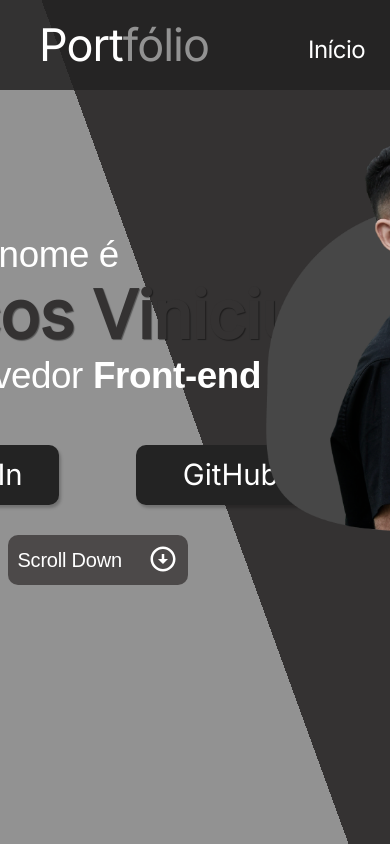
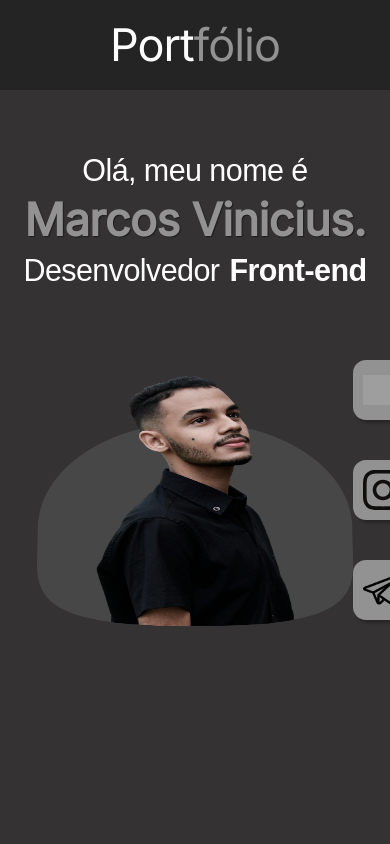
Before and after one commit to MvFranca/portfolio, a React (Vite) app: page / in a window 390 px wide. Shown: the top 844 px of the page. Built offline with nearby package versions, Linux system fonts and the light colour scheme; no server answers; grey boxes are pictures that could not be loaded.

Commit message:
modifiquei design do inicio

```diff
--- a/src/ui/components/inicio/Inicio.tsx
+++ b/src/ui/components/inicio/Inicio.tsx
@@ -37,12 +37,14 @@ const Inicio = () => {
           </section>
 
           <section id={styles.imagens}>
+            <div className={styles.direita}>
               <div id={styles.minhaimagem1}>
                 <img
                   src="./minha-foto-com-eclipse.png"
                   alt=""
                   id={styles.minhaimagem1}
                 />
+              </div>
             </div>
 
             <div id={styles.outrasredes}>
--- a/src/ui/styles/Inicio/Inicio.module.css
+++ b/src/ui/styles/Inicio/Inicio.module.css
@@ -129,14 +129,17 @@
 }
 
 #minhaimagem1 {
-  height: 480px;
+  height: 450px;
+  width: 100%;
+  min-width: 450px;
+  max-width: 450px;
   animation: flutuacao 2.5s linear infinite;
   margin-right: -60px;
 }
 
 #imagens {
   display: flex;
-  justify-content: space-around;
+  justify-content: center;
   align-items: center;
   height: 600px;
   width: 50%;
@@ -300,3 +303,112 @@
   padding-left: 5px;
   padding-right: 5px;
 }
+
+@media (max-width: 1000px) {
+
+  #inicio{
+      background: #343232;
+      height: max-content;
+  }
+
+  #textos, #imagens{
+    width: 100%;
+  }
+
+  .direita{
+    width: max-content;
+    height: max-content;
+  }
+
+  #textos{
+    margin-top: 100px;
+  }
+
+  #imagens{
+    margin-top: 0px;
+    height: 400px;
+    justify-content: center;
+  }
+
+ nav{
+  display: none;
+ }
+
+ #menu{
+  display: flex;
+  height: 80px;
+  justify-content: space-around;
+  background-color: #929292a4;
+
+  }
+
+  #menu p{
+  height: 90px;
+  font-family: 'Inter';
+  font-style: normal;
+  font-size: 40px;
+  line-height: 150%;
+  letter-spacing: -0.022em;
+  margin-left: 0;
+  }
+
+  #tracos{
+      width: 35px;
+      display: block;
+  }
+
+  #apresentacao{
+      justify-content: space-evenly;
+      margin-top: 45px;
+      flex-wrap: wrap;
+  }
+
+  #apresentacao p{
+      font-family: Arial, Helvetica, sans-serif;
+      text-align: center;
+     font-size: 30.5px;
+     letter-spacing: -0.019em;
+     font-style: normal;
+ }
+
+ #apresentacao #nome{
+  font-size: 45px;
+  color: #929292;
+ }
+
+  #lorem{
+      display: none;
+  }
+
+  div#botoes{
+      display: none;
+  }
+
+  .rolagem{
+      display: none;
+  }
+
+  #minhaimagem1{
+      height: 300px;
+      animation: teste;
+      margin-top: 0;
+      margin-left: -25px;
+   }
+
+   #outrasredes{
+      margin-top: -10px;
+      height: max-content;
+      animation: teste;
+      justify-content: center;
+      gap: 40px;
+      width: 20%;
+  }
+
+   .redes-pessoais{
+
+      width: 50px;
+      height: 50px;
+      background-color: #929292;
+      transition: all 0.4s;
+  }
+}
```
Lines whose indentation alone changed are shown as unchanged.
